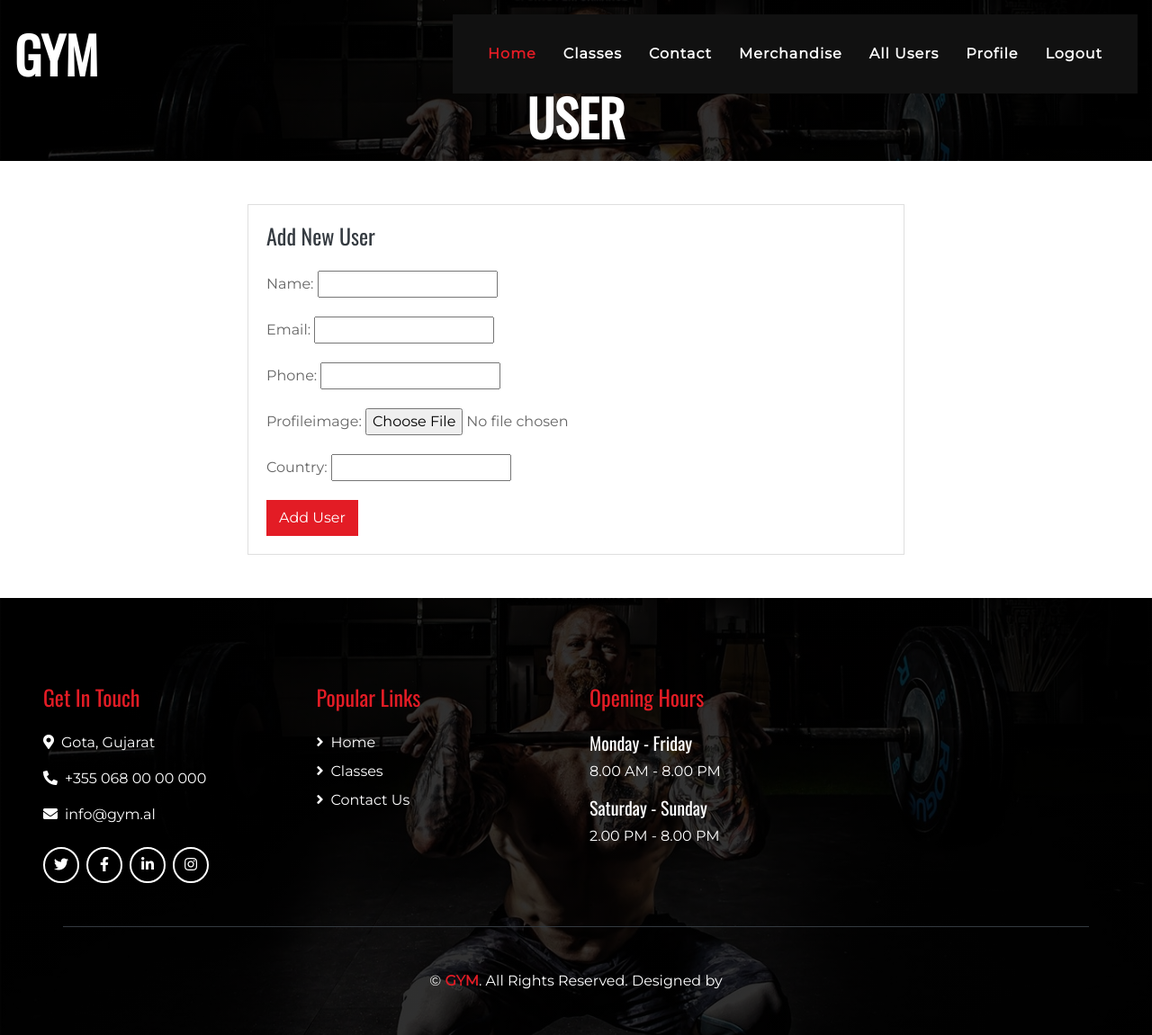
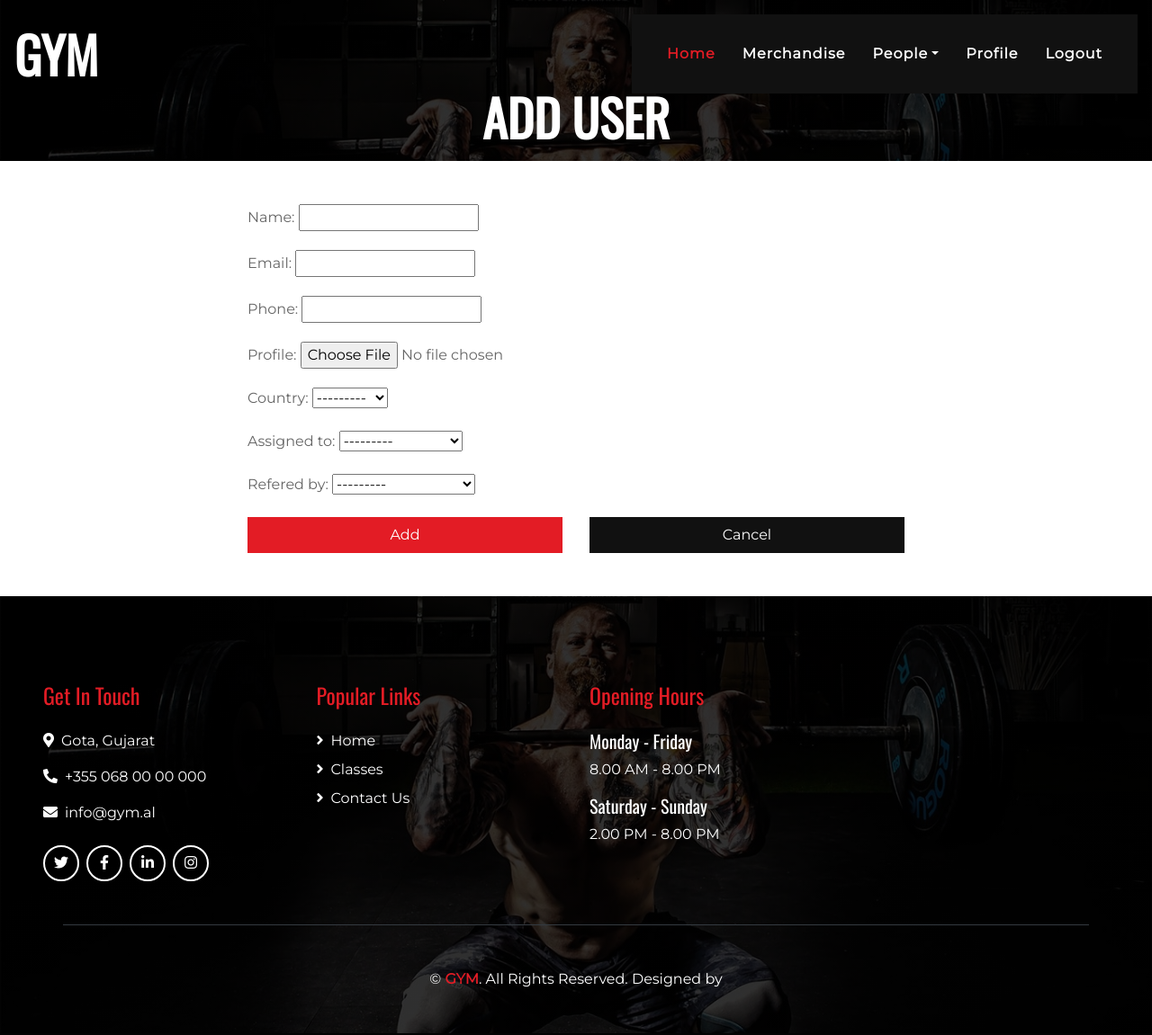
Before and after one commit to dipika-nikam/gym, a Django app: page /add-user/ in a window 1280 px wide. Shown: the whole page at 90% size. Run offline with Django 4.2, Linux system fonts and the light colour scheme; the visitor is signed in with stand-in values (Sample User, id 1); data comes from the database, SQL or seed files in the repository; some libraries are stand-ins or nearby versions.

Commit message:
people section

```diff
--- a/core/forms.py
+++ b/core/forms.py
@@ -23,9 +23,9 @@ class ProductForm(forms.ModelForm):
 class CustomUserForm(forms.ModelForm):
     class Meta:
         model = AddUsers
-        fields = ['name', 'email', 'phone', 'profileimage', 'country']
+        fields = ['name', 'email', 'phone', 'profile', 'country', 'assigned_to', 'refered_by']
 
 class UserUpdateForm(forms.ModelForm):
     class Meta:
         model = AddUsers
-        fields = ['name', 'email', 'phone', 'profileimage', 'country']
+        fields = ['name', 'email', 'phone', 'profile', 'country', 'assigned_to', 'refered_by']
--- a/core/models.py
+++ b/core/models.py
@@ -163,11 +163,29 @@ class ClassSchedule(models.Model):
 
 
 class AddUsers(models.Model):
+    COUNTRY = (
+        ('UK', 'UK'),
+        ('India', 'India'),
+        ('USA', 'USA'),
+        ('Canada', 'Canada'),
+    )
+    REFERED = (
+        ('Walk-in', 'Walk-in'),
+        ('Google', 'Google'),
+        ('Facebook', 'Facebook'),
+        ('Advertisement', 'Advertisement'),
+        ('Website / Blog', 'Website / Blog'),
+        ('Existing Member', 'Existing Member'),
+        ('Staff Member', 'Staff Member'),
+        ('Other', 'Other'),
+    )
     name = models.CharField(max_length=100)
     email = models.EmailField(unique=True)
     phone = models.CharField(max_length=10, blank = True, null = True)
-    profileimage = models.ImageField(upload_to="profileimage", blank = True, null = True)
-    country = models.CharField(max_length=50, blank = True, null = True)
+    profile = models.ImageField(upload_to="profileimage")
+    country = models.CharField(max_length=50, choices=COUNTRY, blank = True, null = True)
+    assigned_to = models.ForeignKey(Profile,on_delete=models.CASCADE)
+    refered_by = models.CharField(max_length=50, choices=REFERED)
 
     def __str__(self):
          return self.name
--- a/templates/add_user.html
+++ b/templates/add_user.html
@@ -1,17 +1,18 @@
-{% extends "base.html" %} {% load static %} {% block content %}
+{% extends "base.html" %} {% block content %}
 <div class="container-fluid page-header mb-5">
     <div class="d-flex flex-column align-items-center justify-content-center pt-0 pt-lg-5" style="min-height: 100px">
-        <h4 class="display-4 mb-3 mt-0 mt-lg-5 text-white text-uppercase font-weight-bold">User</h4>
+        <h4 class="display-4 mb-3 mt-0 mt-lg-5 text-white text-uppercase font-weight-bold">Add User</h4>
     </div>
 </div>
 <div class="container">
     <div class="row justify-content-center">
         <div class="col-md-8">
-            <div class="card">
-                <div class="card-body">
-                    <h4 class="card-title mb-4">Add New User</h4>
             <form method="post" enctype="multipart/form-data">
                 {% csrf_token %}
+                <div class="text-center">
+                    <img id="profile-preview" src="#" alt="Profile Preview" class="img-thumbnail mb-3 rounded-circle mx-auto" style="display: none; max-width: 200px; max-height: 200px;">
+                </div>
+
                 <div class="form-group">
                     {{ form.name.label_tag }} {{ form.name }}
                 </div>
@@ -22,15 +23,27 @@
                     {{ form.phone.label_tag }} {{ form.phone }}
                 </div>
                 <div class="form-group">
-                            {{ form.profileimage.label_tag }} {{ form.profileimage }}
+                    {{ form.profile.label_tag }} {{ form.profile }}
+                    <img id="profile-preview" src="#" alt="Profile Preview" style="display: none; max-width: 100px; max-height: 100px;">
                 </div>
                 <div class="form-group">
                     {{ form.country.label_tag }} {{ form.country }}
                 </div>
-                        <button type="submit" class="btn btn-primary">Add User</button>
-                    </form>
+                <div class="form-group">
+                    {{ form.assigned_to.label_tag }} {{ form.assigned_to }}
+                </div>
+                <div class="form-group">
+                    {{ form.refered_by.label_tag }} {{ form.refered_by }}
+                </div>
+                <div class="row">
+                    <div class="col-md-6">
+                        <button type="submit" class="btn btn-primary btn-block">Add</button>
+                    </div>
+                    <div class="col-md-6">
+                        <a href="{% url 'all-users' %}" class="btn btn-secondary btn-block">Cancel</a>
                     </div>
                 </div>
+            </form>
         </div>
     </div>
 
@@ -44,4 +57,25 @@
     </div>
     {% endif %}
 </div>
+
+<script>
+    document.getElementById("id_profile").addEventListener("change", function() {
+        const preview = document.getElementById("profile-preview");
+        const fileInput = this;
+
+        if (fileInput.files && fileInput.files[0]) {
+            const reader = new FileReader();
+
+            reader.onload = function(e) {
+                preview.src = e.target.result;
+                preview.style.display = "block";
+            };
+
+            reader.readAsDataURL(fileInput.files[0]);
+        } else {
+            preview.style.display = "none";
+        }
+    });
+</script>
+
 {% endblock %}
--- a/templates/base.html
+++ b/templates/base.html
@@ -15,15 +15,22 @@
 
     <!-- Customized Bootstrap Stylesheet -->
     <link href="{% static 'css/style.min.css'%}" rel="stylesheet">
+    <meta name="viewport" content="width=device-width, initial-scale=1">
+    <!-- <link href="https://cdn.jsdelivr.net/npm/bootstrap@5.3.1/dist/css/bootstrap.min.css" rel="stylesheet"> -->
+    <!-- <link href="https://getbootstrap.com/docs/5.3/assets/css/docs.css" rel="stylesheet"> -->
+    <title>Bootstrap Example</title>
+    <script src="https://cdn.jsdelivr.net/npm/bootstrap@5.3.1/dist/js/bootstrap.bundle.min.js"></script>
+
+
+
+
 
 
 </head>
 
 <body class="bg-white">
 
-    {% include "nav.html" %}
-    {% block content %}{% endblock %}
-    {% include "footer.html" %}
+    {% include "nav.html" %} {% block content %}{% endblock %} {% include "footer.html" %}
 
     <!-- JavaScript Libraries -->
     <script src="https://code.jquery.com/jquery-3.4.1.min.js"></script>
--- a/templates/nav.html
+++ b/templates/nav.html
@@ -10,15 +10,24 @@
         <div class="collapse navbar-collapse justify-content-between" id="navbarCollapse">
             <div class="navbar-nav ml-auto p-4 bg-secondary">
                 <a href="{% url 'index' %}" class="nav-item nav-link active">Home</a>
-                <a href="{% url 'classes' %}" class="nav-item nav-link">Classes</a>
-                <a href="{% url 'contact' %}" class="nav-item nav-link">Contact</a>
+                <!-- <a href="{% url 'classes' %}" class="nav-item nav-link">Classes</a> -->
+                <!-- <a href="{% url 'contact' %}" class="nav-item nav-link">Contact</a> -->
                 <a href="{% url 'products' %}" class="nav-item nav-link">Merchandise</a> {% if user.is_authenticated %} {% if user.is_superuser %}
-                <a href="{% url 'all-users' %}" class="nav-item nav-link">All Users</a> {% endif %}
+                <!-- <a href="{% url 'all-users' %}" class="nav-link dropdown-toggle">People</a> {% endif %} -->
+                <li class="nav-item dropdown">
+                    <a href="#" class="nav-link dropdown-toggle" id="navbarDropdown" role="button" data-bs-toggle="dropdown" aria-haspopup="true" aria-expanded="false">People</a>
+                    <ul class="dropdown-menu" aria-labelledby="navbarDropdown">
+                        <li><a class="dropdown-item" href="{% url 'all-users' %}">People</a></li>
+                        <li><a class="dropdown-item" href="#">Leads</a></li>
+                        <li><a class="dropdown-item" href="#">Staff Members</a></li>
+                        <li>
+                            <a class="dropdown-item" href="#">Migrateion Assistant</a>
+                        </li>
+                    </ul>
+                </li>
 
-                <a href="{% url 'profile' %}" class="nav-item nav-link">Profile</a>
-                {% if cart %}
-                <a href="{% url 'cart' %}" class="nav-item nav-link">Cart<span class="badge badge-light badge-pill">{{ cart }}</span></a>
-                {% endif %}
+                <a href="{% url 'profile' %}" class="nav-item nav-link">Profile</a> {% if cart %}
+                <a href="{% url 'cart' %}" class="nav-item nav-link">Cart<span class="badge badge-light badge-pill">{{ cart }}</span></a> {% endif %}
 
                 <a href="{% url 'logout' %}" class="nav-item nav-link">Logout</a> {% else %}
                 <a href="{% url 'login' %}" class="nav-item nav-link">Login</a>
```
Also changed, not shown: templates/allusers.html (+6 -2 lines), templates/update_user.html (+77 -8 lines), gym/settings.py (line endings or trailing spaces). Lines whose indentation alone changed are shown as unchanged.
